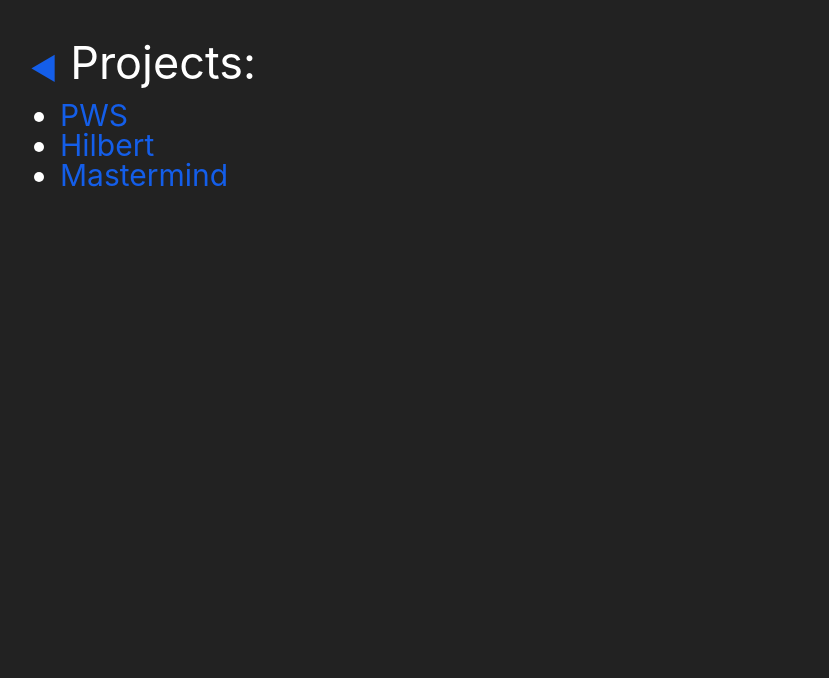
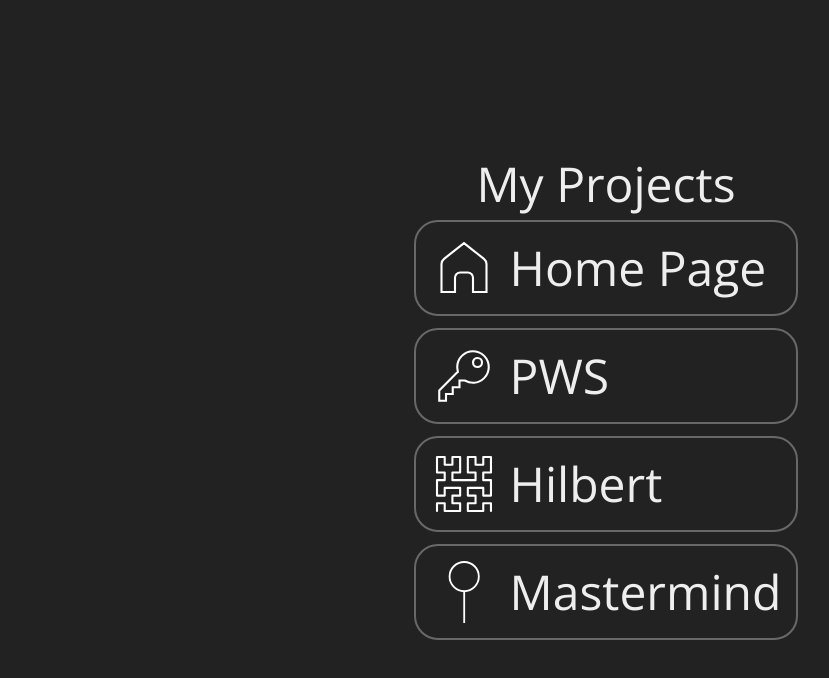
Before and after one commit to mikaturk/mikaturk.nl, a plain HTML site: page projects/index.html in a window 1280 px wide. Shown: the whole page, without its empty margins (34-863 px from the left). Drawn offline with nearby package versions, Linux system fonts and the light colour scheme.

Commit message:
Updated site to different format

```diff
--- a/projects/index.html
+++ b/projects/index.html
@@ -1,95 +1,124 @@
 <!DOCTYPE html>
 
 <html lang="en">
+
 <head>
   <meta charset="utf-8">
-
   <title>Projects</title>
   <meta name="description" content="Mika turk's website">
   <meta name="author" content="Mika Turk">
+  <meta name="theme-color" content="#40E0D0">
   <meta name="viewport" content="width=device-width, initial-scale=1.0, maximum-scale=1.0, user-scalable=0">
-    <meta name="theme-color" content="#40E0D0">
+  <link rel="preconnect" href="https://fonts.googleapis.com">
+  <link rel="preconnect" href="https://fonts.gstatic.com" crossorigin>
+  <link rel="stylesheet" href="/style.css">
+  <link rel="stylesheet" href="https://fonts.googleapis.com/css2?family=Open+Sans:wght@300&display=swap">
+  <script defer src="svgHilbertCurve.js"></script>
   <style>
-      html, body, div, span, applet, object, iframe,
-      h1, h2, h3, h4, h5, h6, p, blockquote, pre,
-      a, abbr, acronym, address, big, cite, code,
-      del, dfn, em, img, ins, kbd, q, s, samp,
-      small, strike, strong, sub, sup, tt, var,
-      b, u, i, center,
-      dl, dt, dd, ol, ul, li,
-      fieldset, form, label, legend,
-      table, caption, tbody, tfoot, thead, tr, th, td,
-      article, aside, canvas, details, embed,
-      figure, figcaption, footer, header, hgroup,
-      menu, nav, output, ruby, section, summary,
-      time, mark, audio, video {
-        margin: 0;
-        padding: 0;
-        border: 0;
-        font-size: 100%;
-        font: inherit;
-        vertical-align: baseline;
-      }
-      /* HTML5 display-role reset for older browsers */
-      article, aside, details, figcaption, figure,
-      footer, header, hgroup, menu, nav, section {
-        display: block;
-      }
-      body {
-        line-height: 1;
-          font-family: -apple-system, BlinkMacSystemFont, "Segoe UI", Roboto, Helvetica, Arial, sans-serif, "Apple Color Emoji", "Segoe UI Emoji", "Segoe UI Symbol";
+    .home {
+      grid-row: 3;
+      --text-color: rgb(20, 94, 233);
+      --icon-color: url(#home-color);
+      --view-box-size: 48;
     }
 
-      html, body {
-          height: 100%;
+    .pws {
+      grid-row: 4;
+      --text-color: #FE7E03;
+      --icon-color: url(#pws-color);
+      --view-box-size: 32;
     }
 
-      html {
-          --background-color: #222;
-          background-color: var(--background-color);
-          color: white;
+    .hilbert {
+      grid-row: 5;
+      --text-color: hsl(130, 50%, 50%);
+      --icon-color: url(#hilbert-color);
+      --view-box-size: 24;
     }
 
-      .container {
-        padding: 5vh 5vw;
-        overflow: hidden;
+    .mastermind {
+      grid-row: 6;
+      --text-color: #D44638;
+      --icon-color: red;
+      --view-box-size: 64;
+      --icon-scale-factor: calc(2.6 / 3);
     }
 
-      .container h2 {
-        font-size: 45px;
+    .mastermind:focus > svg > *,
+    .mastermind:hover > svg > * {
+        animation: cycle-colors 8s infinite;
     }
 
-      .container ul {
-        list-style-type: disc;
+    @keyframes cycle-colors {
+        0% { stroke: var(--blue) }
+        25% { stroke: var(--green) }
+        50% { stroke: var(--orange) }
+        75% { stroke: var(--red) }
+        100% { stroke: var(--blue) }
     }
 
-      .container a {
-        text-decoration: none;
-        color: rgb(20, 94, 233);
+    .link:hover > svg > path.path-animate {
+      stroke-dasharray: var(--path-length);
+      stroke-dashoffset: var(--path-length);
+      animation: dash 5s linear forwards;
     }
 
-      .container ul {
-        margin-left: 30px;
-        margin-top: 15px;
-        font-size: 30px;
-      }
-
-      .backbutton {
-        font-size: 30px;
+    @keyframes dash {
+      to { stroke-dashoffset: 0; }
     }
   </style>
 </head>
 
 <body>
-    <section>
+  <main>
     <div class="container">
-        <h2><a class="backbutton" href="../">◀</a> Projects:</h2>
-        <ul>
-          <li><a href="./pws">PWS</a></li>
-          <li><a href="./hilbert">Hilbert</a></li>
-          <li><a href="https://mastermind.mikaturk.nl">Mastermind</a></li>
-        </ul>
+      <p class="intro">My Projects</p>
+      <a class="link home" href="/" title="Home page">
+        <svg viewBox="0 0 48 48">
+          <linearGradient id="home-color" gradientUnits="userSpaceOnUse">
+            <stop  offset="0" style="stop-color:#2d8a3d"/>
+            <stop  offset="1" style="stop-color:#14e9a9"/>
+          </linearGradient>
+          <!-- <path class="home-path" stroke-linecap="round" stroke-linejoin="round" d="M8 9l3 3-3 3M5 20h14a2 2 0 002-2V6a2 2 0 00-2-2H5a2 2 0 00-2 2v12a2 2 0 002 2z" /> -->
+          <!-- <path class="terminal-blink home-path" stroke-linecap="round" stroke-linejoin="round" d="M13 15h3" /> -->
+          <path class="home-path" d="M 24 7.4101562 L 37.285156 17.876953 C 38.369258 18.731322 39 20.030807 39 21.410156 L 39 40 L 30 40 L 30 30.5 C 30 28.585045 28.414955 27 26.5 27 L 21.5 27 C 19.585045 27 18 28.585045 18 30.5 L 18 40 L 9 40 L 9 21.410156 C 9 20.030807 9.6307412 18.731322 10.714844 17.876953 L 24 7.4101562 z" />
+        </svg>
+        <p>Home Page</p>
+      </a>
+      <a class="link pws" href="./pws" title="PWS (final highschool project)">
+        <svg viewBox="0 0 32 32" stroke="currentColor">
+          <linearGradient id="pws-color" gradientUnits="userSpaceOnUse">
+            <stop  offset="0" style="stop-color:#348939"/>
+            <stop  offset="0.5" style="stop-color:#FE7E03"/>
+            <stop  offset="1" style="stop-color:#9B1D1E"/>
+          </linearGradient>
+          <path class="pws-path" d="
+          M 20 5 C 23.855469 5 27 8.144531 27 12 C 27 15.855469 23.855469 19 20 19 C 18.789063 19 17.542969 18.644531 16.59375 18.125 L 16.34375 18 L 14 18 L 14 21 L 11 21 L 11 24 L 8 24 L 8 27 L 5 27 L 5 22.4375 L 12.90625 14.5 L 13.28125 14.15625 L 13.1875 13.625 C 13.085938 13.023438 13 12.488281 13 12 C 13 8.144531 16.144531 5 20 5 Z
+          M 22 8 C 20.894531 8 20 8.894531 20 10 C 20 11.105469 20.894531 12 22 12 C 23.105469 12 24 11.105469 24 10 C 24 8.894531 23.105469 8 22 8 Z" />
+        </svg>
+        <p>PWS</p>
+      </a>
+      <a class="link hilbert" href="./hilbert" title="Hilbert Curves">
+        <!-- M2 22 h 8 v -8 -->
+        <svg viewBox="0 0 24 24" stroke="currentColor">
+          <linearGradient id="hilbert-color" gradientUnits="userSpaceOnUse">
+            <stop  offset="0" style="stop-color:#0a801e"/>
+            <stop  offset="1" style="stop-color:#14e2e9"/>
+          </linearGradient>
+          <!-- <path class="hilbert-path path-animate" stroke-linecap="round" stroke-linejoin="round" d="M3 21h6v-6h-6v-12h6v6h6v-6h6v12h-6v6h6" /> -->
+          <path class="hilbert-path path-animate" data-order=3 stroke-linecap="round" stroke-linejoin="round" d="M0 0" />
+        </svg>
+        <p>Hilbert</p>
+      </a>
+      <a class="link mastermind" href="https://mastermind.mikaturk.nl" title="Mastermind">
+        <svg viewBox="0 0 64 64">
+          <circle fill="none" stroke-miterlimit="10" cx="32" cy="16" r="15"/>
+          <line fill="none" stroke-miterlimit="10" x1="32" y1="64" x2="32" y2="31"/>
+        </svg>
+        <p>Mastermind</p>
+      </a>
     </div>
-    </section>
+  </main>
 </body>
+
 </html>
--- a/style.css
+++ b/style.css
@@ -25,7 +25,7 @@ footer, header, hgroup, menu, nav, section {
 }
 body {
 	line-height: 1;
-    font-family: -apple-system, BlinkMacSystemFont, "Segoe UI", Roboto, Helvetica, Arial, sans-serif, "Apple Color Emoji", "Segoe UI Emoji", "Segoe UI Symbol";
+    font-family: 'Open Sans', sans-serif, -apple-system, BlinkMacSystemFont, "Segoe UI", Roboto, Helvetica, Arial, sans-serif, "Apple Color Emoji", "Segoe UI Emoji", "Segoe UI Symbol";
 }
 /* end of css reset */
 
@@ -36,18 +36,37 @@ html, body, main {
 html {
     --background-color: #222;
     background-color: var(--background-color);
+
+    --blue: #2563EB;
+    --green: #348939;
+    --orange: #FE7E03;
+    --red: #9B1D1E;
 }
 
 .container {
-    --icon-color: hsl(219, 70%, 50%);
+    --border-thickness: 0.0625em;
+    --hover-border-thickness: 0.125em;
+
+    --border-thickness: 0.05em;
+    --hover-border-thickness: 0.1em;
+
+    --border-diff: calc(var(--hover-border-thickness) - var(--border-thickness));
+    --icon-scale-factor: 1;
+    --icon-base-size: 1.5em;
+
+    --current-text-color: #eee;
+
+    --view-box-size: 24;
+
     font-size: min(8vh, 48px);
     height: 100%;
     display: grid;
-    grid-template-columns: auto 4em 4em auto;
-    grid-template-rows: auto 1em 4em 4em auto;
+    grid-template-columns: auto 8em auto;
+    grid-template-rows: auto 1em repeat(4, 2em) auto;
     column-gap: 0.25em;
     row-gap: 0.25em;
     background-color: var(--background-color);
+    color: var(--current-text-color);
 }
 
 @media screen and (orientation: portrait) {
@@ -56,103 +75,72 @@ html {
     }
 }
 
+.link, .intro {
+    grid-column: 2;
+}
+
 p.intro {
     grid-row: 2;
-    grid-column: 2 / span 2;
-    color: #eee;
     text-align: center;
-}
-
-.discord {
-    grid-row: 3;
-    grid-column: 2;
-    --icon-color: #5865F2;
-}
-
-.github {
-    grid-row: 3;
-    grid-column: 3;
-    --icon-color: #333;
-    --icon-color: #bbb;
-}
-
-a.github > svg {
-    height: 2.8em;
-}
-
-.projects {
-    grid-row: 4;
-    grid-column: 2;
-    --icon-color: hsl(130, 50%, 50%);
-}
-
-.email {
-    grid-row: 4;
-    grid-column: 3;
-    --icon-color: #D44638;
 }
 
 .link {
     background: none;
     display: flex;
-    text-align: center;
-    border: 2px solid #686868;
+    border: var(--border-thickness) solid #686868;
     border-radius: 0.5em;
     align-items: center;
-    justify-content: center;
+    padding: var(--border-diff);
+    padding-left: calc(0.2em + var(--border-diff));
+    box-sizing: border-box;
+    text-decoration: none;
+    --text-color: var(--icon-color);
 }
 
 .link:focus,
 .link:hover {
-    border: 0.125em solid var(--icon-color);
-    box-shadow: inset 0px 0px 0.5em 0px var(--icon-color), 0px 0px 0.5em 0px var(--icon-color);
+    border: var(--hover-border-thickness) solid var(--text-color);
+    box-shadow: inset 0px 0px 0.5em 0px var(--text-color), 0px 0px 0.5em 0px var(--text-color);
+    padding: 0 0 0 0.20em;
 }
 
-.link > svg {
-    height: 3em;
+.link > p {
+    display: inline;
+    color: var(--current-text-color);
+    margin-left: 0.2em;
+}
+
+.link:focus > p,
+.link:hover > p {
+    color: var(--text-color);
 }
 
 .link > svg {
     stroke: #fff;
     fill: none;
+    height: calc(var(--icon-base-size) * var(--icon-scale-factor));
+    margin: calc((1 - var(--icon-scale-factor)) * var(--icon-base-size) / 2);
 }
 
-.link.discord > svg {
-    fill: #fff;
-}
-
-.link>svg>path {
-    stroke-width: 0.7;
-}
-
-.link:focus>svg,
-.link:hover>svg {
+.link:focus > svg,
+.link:hover > svg {
     /* filter: drop-shadow(0 0 0.2em var(--icon-color)); */
     stroke: var(--icon-color);
 }
 
-.link.discord > svg {
-    fill: #fff;
-    stroke: var(--background-color);
-}
-
-.link.discord:focus > svg,
-.link.discord:hover > svg {
-    fill: var(--icon-color);
-}
-
-.link.discord:focus>svg>path,
-.link.discord:hover>svg>path {
-    fill: var(--icon-color);
+.link > svg > circle,
+.link > svg > line,
+.link > svg > path {
+    stroke-width: calc(0.7 / 24 * var(--view-box-size));
 }
 
 .link:focus > svg > path.terminal-blink,
 .link:hover > svg > path.terminal-blink {
-    animation: blink 1s infinite;
+    animation: blink-opacity 1s infinite;
 }
 
-@keyframes blink {
-    0% {stroke: var(--icon-color)}
-    50% {stroke: var(--background-color)}
-    100% {stroke: var(--icon-color)}
+@keyframes blink-opacity {
+    0% { opacity: 1}
+    50% { opacity: 0 }
+    100% { opacity: 1 }
 }
```
Also changed, not shown: index.html (+53 -4 lines), projects/svgHilbertCurve.js (added, +77 -0 lines). Lines whose indentation alone changed are shown as unchanged.
